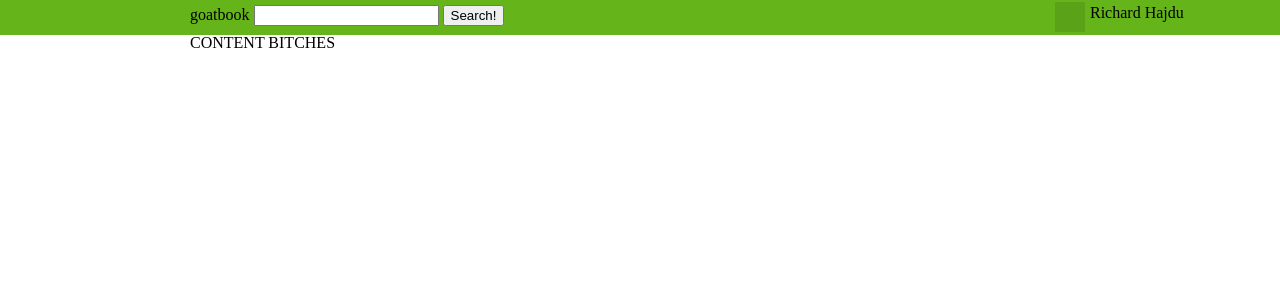
After one commit to Tusky/Goatbook, a Django app: template templates/home.html in a window 1280 px wide. The commit adds this page. Shown: the top 300 px of the page. Run offline with Django 3.2, Linux system fonts and the light colour scheme; the template is opened without the code that fills it, so the values that code supplies are empty; a user stored in the database is signed in; parts of the project's set-up code (start-up, migrations or seed data) failed here and were passed over; some libraries are stand-ins or nearby versions.

Commit message:
done for now

```diff
--- a/profiles/templates/profile.html
+++ b/profiles/templates/profile.html
@@ -4,10 +4,10 @@
     <title>{{ user.get_full_name }}</title>
 </head>
 <body>
-aaa -- {{ profiles.first_name }} -- aa
+{{ profiles.first_name }}
 {% if user.is_authenticated %}
-    <p>Hi {{ profiles.first_name }}! <a href="/logout/">Log out</a></p>
-    {% thumbnail user.get_profile.profile_pic.path "150x150" as im %}
+    <p>Hi {{ user.first_name }}! <a href="/logout/">Log out</a></p>
+    {% thumbnail profiles.get_profile.profile_pic.path "150x150" as im %}
         <img src="{{ im.url }}" />
     {% endthumbnail %}
 {% else %}
--- a/profiles/views.py
+++ b/profiles/views.py
@@ -6,6 +6,7 @@ from django.shortcuts import render_to_response
 from django.template import RequestContext
 from profiles.forms import RegistrationForm, LoginForm
 from profiles.models import Profile
+from django.contrib.auth import logout
 
 def User_Profile_Registration(request):
     if request.user.is_authenticated():
@@ -49,7 +50,6 @@ def User_Profile_Show(request):
     user = request.user
     context = {
                 'profiles' : user,
-                'username' : username,
               }
     return render_to_response('profile.html', context, context_instance=RequestContext(request))
 
@@ -59,3 +59,7 @@ def Specific_User_Profile_Show(request,username):
                 'profiles' : user
               }
     return render_to_response('profile.html', context, context_instance=RequestContext(request))
+
+def User_Profile_Logout(request):
+    logout(request)
+    return HttpResponseRedirect('/')
--- /dev/null
+++ b/static/css/main.css
@@ -0,0 +1,42 @@
+@import url("reset.css");
+
+body{
+    background: white;
+    color: black;
+}
+
+#wrapper{
+    width: 900px;
+    margin: 0 auto;
+}
+#header_wrapper{
+    background: #64b41a;
+    height: 35px;
+}
+
+#header{
+    width: 900px;
+    margin: 0 auto;
+    padding-top: 5px;
+}
+
+#site_logo, #searchbar, #profile, .profile_image_small, #profile_name{
+    display: inline-block;
+}
+
+#profile{
+    float: right;
+}
+.profile_image_small{
+    text-align: center;
+    position: absolute;
+    margin: -3px 0 0 -35px;
+    width: 30px;
+    height: 30px;
+    overflow: hidden;
+    background: #5AA217;
+}
+#profile_name{
+    position: absolute;
+    margin-bottom: -10px;
+}
--- /dev/null
+++ b/static/css/reset.css
@@ -0,0 +1,48 @@
+/* http://meyerweb.com/eric/tools/css/reset/
+   v2.0 | 20110126
+   License: none (public domain)
+*/
+
+html, body, div, span, applet, object, iframe,
+h1, h2, h3, h4, h5, h6, p, blockquote, pre,
+a, abbr, acronym, address, big, cite, code,
+del, dfn, em, img, ins, kbd, q, s, samp,
+small, strike, strong, sub, sup, tt, var,
+b, u, i, center,
+dl, dt, dd, ol, ul, li,
+fieldset, form, label, legend,
+table, caption, tbody, tfoot, thead, tr, th, td,
+article, aside, canvas, details, embed,
+figure, figcaption, footer, header, hgroup,
+menu, nav, output, ruby, section, summary,
+time, mark, audio, video {
+    margin: 0;
+    padding: 0;
+    border: 0;
+    font-size: 100%;
+    font: inherit;
+    vertical-align: baseline;
+}
+/* HTML5 display-role reset for older browsers */
+article, aside, details, figcaption, figure,
+footer, header, hgroup, menu, nav, section {
+    display: block;
+}
+body {
+    line-height: 1;
+}
+ol, ul {
+    list-style: none;
+}
+blockquote, q {
+    quotes: none;
+}
+blockquote:before, blockquote:after,
+q:before, q:after {
+    content: '';
+    content: none;
+}
+table {
+    border-collapse: collapse;
+    border-spacing: 0;
+}
--- /dev/null
+++ b/templates/base.html
@@ -0,0 +1,46 @@
+{% load thumbnail %}
+<!DOCTYPE HTML PUBLIC "-//W3C//DTD HTML 4.01 Transitional//EN"
+        "http://www.w3.org/TR/html4/loose.dtd">
+<html>
+<head>
+    <title>{% block title %}{% endblock title %}</title>
+    <link rel="stylesheet" href="{{ STATIC_URL }}css/main.css" type="text/css" media="screen" />
+    {% block css %}{% endblock css %}
+    {% block js %}{% endblock js %}
+</head>
+<body>
+<div id="header_wrapper">
+    <div id="header">
+        <span id="site_logo">goatbook</span>
+        <div id="searchbar">
+            <form action="" method="post">
+                <input type="search" />
+                <input type="submit" value="Search!" />
+            </form>
+        </div>
+        <div id="profile">
+            {% if user.is_authenticated %}
+                <div class="profile_image_small">
+                    {% thumbnail user.get_profile.profile_pic "30x30" as profile_picture %}
+                        <img src="{{ profile_picture.url }}" alt="profile picture" />
+                    {% endthumbnail %}
+                </div>
+                <span id="profile_name">{{ user.get_full_name }}</span>
+            {% else %}
+                <form action="/login/">
+                    <input type="text" name="username" id="id_username" />
+                    <input type="password" name="password" id="id_password" />
+                    <input type="submit" value="Log In" />
+                </form>
+            {% endif %}
+        </div>
+    </div>
+</div>
+<div id="wrapper">
+    <div id="content">
+        {% block content %}
+        {% endblock content %}
+    </div>
+</div>
+</body>
+</html>
--- /dev/null
+++ b/templates/home.html
@@ -0,0 +1,5 @@
+{% extends "base.html" %}
+{% block title %}Goatbook{% endblock title %}
+{% block content %}
+    <p>CONTENT BITCHES</p>
+{% endblock content %}
```
Also changed, not shown: homepage/views.py (+4 -11 lines), settings.py (+3 -5 lines), templates/index.html (deleted, +0 -14 lines), urls.py (+5 -2 lines), goatbook.db, 4 other files.
